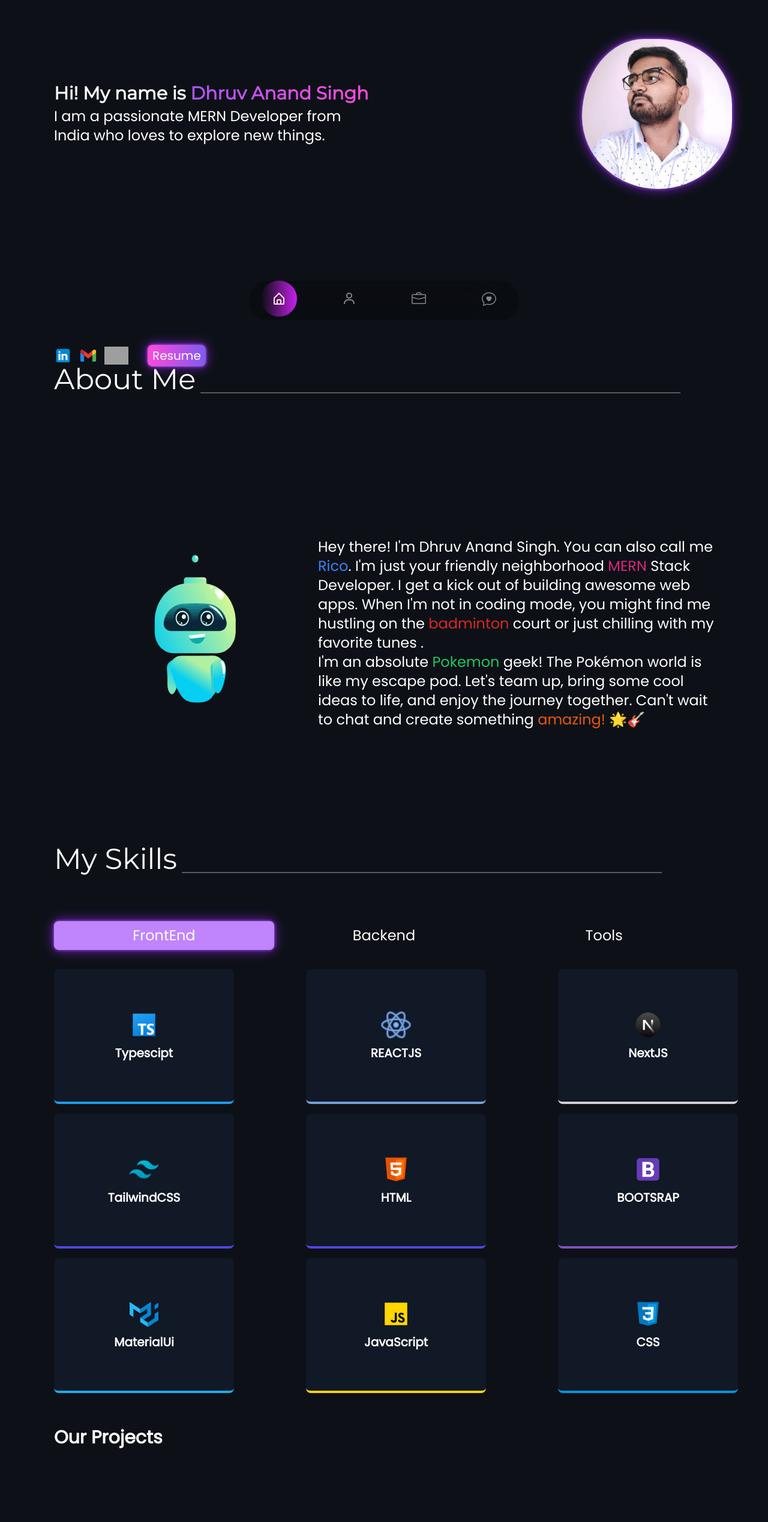
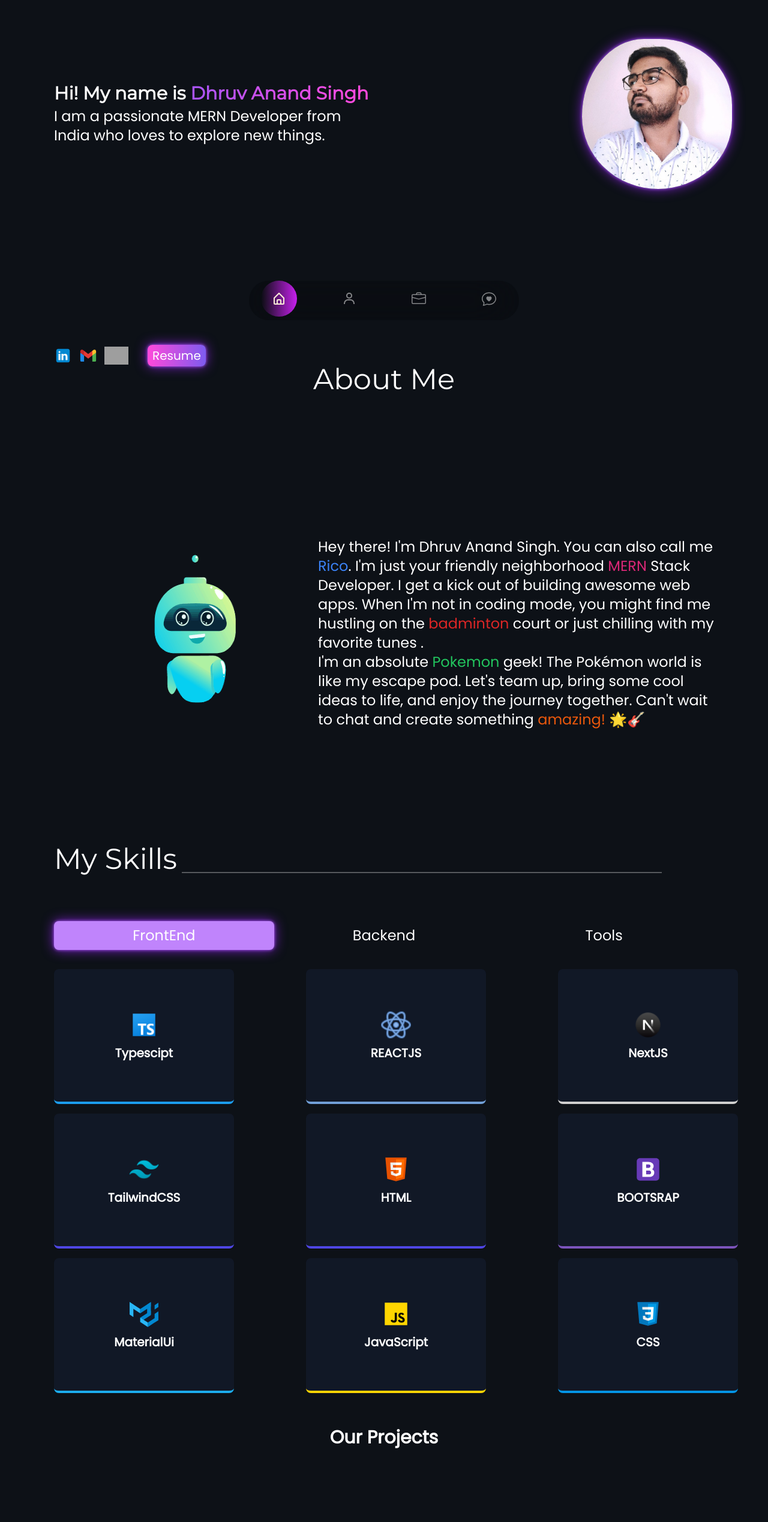
Before and after one commit to Ricobyter/my-portfolio, a React (Vite) app: page / in a window 1280 px wide. Shown: the part 234-2772 px from the top of the page at 60% size. Built offline with nearby package versions, Linux system fonts and the light colour scheme; grey boxes are pictures that could not be loaded.

Commit message:
added style changes

```diff
--- a/src/components/About.jsx
+++ b/src/components/About.jsx
@@ -5,8 +5,10 @@
   return (
     <div className='text-white h-[100vh] w-[1100px] '>
       <div className='flex gap-2'>
-      <h1 className='text-5xl text-left font-montserrat'>About Me </h1>
-      <div className='border-white border-b-2 w-[800px] opacity-30'></div>
+        <div className='flex justify-center items-center w-full'>
+      <h1 className='text-5xl font-montserrat text-center'>About Me </h1>
+
+        </div>
 
       </div>
 
--- a/src/components/Projects.jsx
+++ b/src/components/Projects.jsx
@@ -2,8 +2,8 @@
 
 function Projects() {
   return (
-    <div className='py-10 text-white w-[95vw] h-full lg:w-[1100px] flex items-center'>
-      <h1 className='text-xl md:text-2x lg:text-3xl font-semibold'>Our Projects</h1>
+    <div className='py-10 text-white w-[95vw] h-full lg:w-[1100px] flex items-center justify-center'>
+      <h1 className='text-xl md:text-2x lg:text-3xl text-center font-semibold'>Our Projects</h1>
 
     </div>
   )
```
